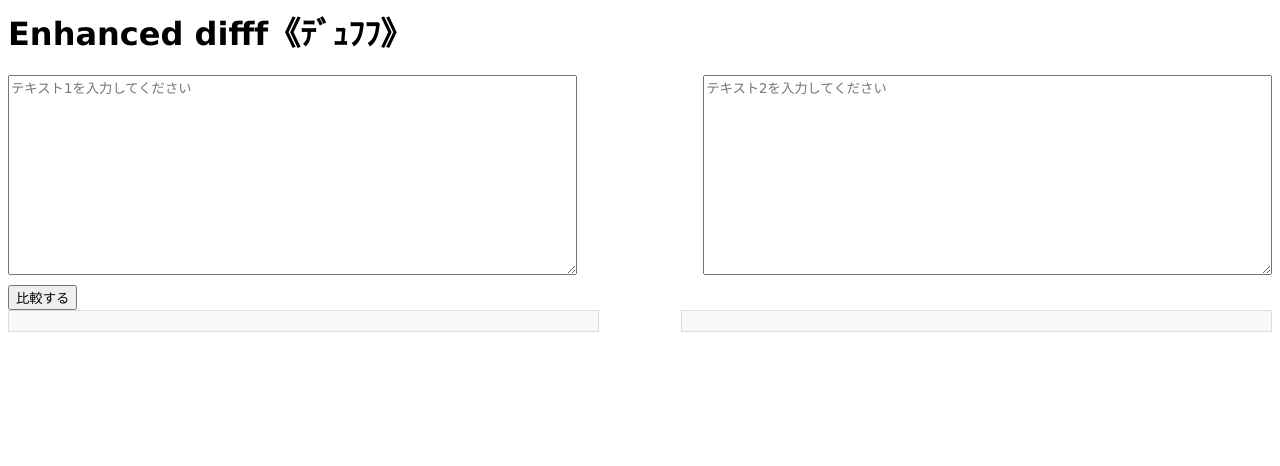
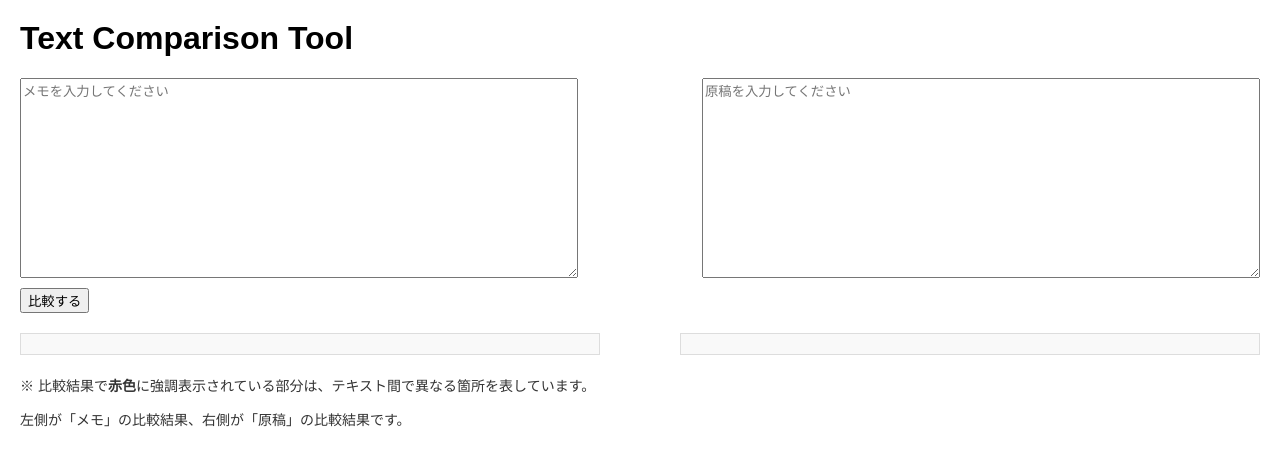
Before and after one commit to yn795/News-compare, a plain HTML site: page index.html in a window 1280 px wide. Both pictures are taken after a click on the button "比較する". Drawn offline with Linux system fonts and the light colour scheme.

Commit message:
Update index.html

```diff
--- a/index.html
+++ b/index.html
@@ -1,98 +1,102 @@
 <!DOCTYPE HTML PUBLIC '-//W3C//DTD HTML 4.01 Transitional//EN'>
-<html lang=ja>
+<html lang="ja">
 
 <head>
     <meta http-equiv='Content-Type' content='text/html; charset=utf-8'>
-<meta http-equiv='Content-Script-Type' content='text/javascript'>
-<meta http-equiv='Content-Style-Type' content='text/css'>
-<meta name='author' content='Yuki Naito'>
-<title>Enhanced difff《ﾃﾞｭﾌﾌ》</title>
+    <meta name='author' content='ChatGPT'>
+    <title>Text Comparison Tool</title>
     <script type='text/javascript'>
-//-->
-    // 差分ハイライトロジック
-    function highlightDifferences(text1, text2) {
-        const words1 = text1.split(/\s+/);
-        const words2 = text2.split(/\s+/);
+        // 文字単位の差分検出ロジック
+        function getCharDifferences(text1, text2) {
+            const len1 = text1.length;
+            const len2 = text2.length;
 
-        let highlighted1 = "";
-        let highlighted2 = "";
+            // 差分の結果を保持
+            let result1 = '';
+            let result2 = '';
 
-        const maxLength = Math.max(words1.length, words2.length);
+            // インデックスを管理
+            let i = 0, j = 0;
 
-        for (let i = 0; i < maxLength; i++) {
-            const word1 = words1[i] || "";
-            const word2 = words2[i] || "";
-
-            if (word1 === word2) {
-                highlighted1 += `${word1} `;
-                highlighted2 += `${word2} `;
-            } else if (word1 && word2) {
-                highlighted1 += `<span class="highlight-diff">${word1}</span> `;
-                highlighted2 += `<span class="highlight-diff">${word2}</span> `;
+            while (i < len1 || j < len2) {
+                if (i < len1 && j < len2 && text1[i] === text2[j]) {
+                    // 一致する場合
+                    result1 += text1[i];
+                    result2 += text2[j];
+                    i++;
+                    j++;
                 } else {
-                highlighted1 += `<span class="highlight-partial">${word1}</span> `;
-                highlighted2 += `<span class="highlight-partial">${word2}</span> `;
+                    if (i < len1) {
+                        // text1にしか存在しない文字を強調
+                        result1 += `<span class="highlight-diff">${text1[i]}</span>`;
+                        i++;
+                    }
+                    if (j < len2) {
+                        // text2にしか存在しない文字を強調
+                        result2 += `<span class="highlight-diff">${text2[j]}</span>`;
+                        j++;
                     }
                 }
-
-        return { highlighted1: highlighted1.trim(), highlighted2: highlighted2.trim() };
+            }
+            return { highlighted1: result1, highlighted2: result2 };
         }
 
-    // 行単位で差分を比較
+        // テキスト比較の実行
         function compareTexts() {
             const text1 = document.getElementById("text1").value.trim();
             const text2 = document.getElementById("text2").value.trim();
 
-        const lines1 = text1.split("\n");
-        const lines2 = text2.split("\n");
+            const { highlighted1, highlighted2 } = getCharDifferences(text1, text2);
 
-        const maxLines = Math.max(lines1.length, lines2.length);
-
-        let result1 = "";
-        let result2 = "";
-
-        for (let i = 0; i < maxLines; i++) {
-            const line1 = lines1[i] || "";
-            const line2 = lines2[i] || "";
-
-            if (line1 === "" && line2 === "") {
-                continue;
+            document.getElementById("output1").innerHTML = highlighted1;
+            document.getElementById("output2").innerHTML = highlighted2;
         }
-
-            const { highlighted1, highlighted2 } = highlightDifferences(line1, line2);
-
-            result1 += `${highlighted1}<br>`;
-            result2 += `${highlighted2}<br>`;
-        }
-
-        document.getElementById("output1").innerHTML = result1.trim();
-        document.getElementById("output2").innerHTML = result2.trim();
-    }
-//-->
     </script>
     <style type='text/css'>
-<!--
-    * { font-family: verdana, arial, helvetica, sans-serif }
-    p, table, textarea, ul { font-size: 10pt }
-    textarea { width: 45%; height: 200px; margin-bottom: 10px; }
-    a  { color: #3366CC }
-    .highlight-diff { color: red; font-weight: bold; }
-    .highlight-partial { color: blue; font-weight: bold; }
-    .output { width: 45%; border: 1px solid #ddd; padding: 10px; background: #f9f9f9; }
--->
+        body {
+            font-family: Arial, sans-serif;
+            margin: 20px;
+        }
+        textarea {
+            width: 45%;
+            height: 200px;
+            margin-bottom: 10px;
+        }
+        .output {
+            width: 45%;
+            padding: 10px;
+            border: 1px solid #ddd;
+            background: #f9f9f9;
+            white-space: pre-wrap;
+            word-wrap: break-word;
+        }
+        .highlight-diff {
+            color: red;
+            font-weight: bold;
+        }
+        .description {
+            margin-top: 20px;
+            font-size: 14px;
+            color: #333;
+        }
     </style>
 </head>
 
 <body>
-    <h1>Enhanced difff《ﾃﾞｭﾌﾌ》</h1>
+    <h1>Text Comparison Tool</h1>
     <div style="display: flex; justify-content: space-between;">
-        <textarea id="text1" placeholder="テキスト1を入力してください"></textarea>
-        <textarea id="text2" placeholder="テキスト2を入力してください"></textarea>
+        <textarea id="text1" placeholder="メモを入力してください"></textarea>
+        <textarea id="text2" placeholder="原稿を入力してください"></textarea>
     </div>
     <button onclick="compareTexts()">比較する</button>
-    <div style="display: flex; justify-content: space-between;">
+    <div style="display: flex; justify-content: space-between; margin-top: 20px;">
         <div id="output1" class="output"></div>
         <div id="output2" class="output"></div>
     </div>
+    <div class="description">
+        <p>※ 比較結果で<strong>赤色</strong>に強調表示されている部分は、テキスト間で異なる箇所を表しています。</p>
+        <p>左側が「メモ」の比較結果、右側が「原稿」の比較結果です。</p>
+    </div>
 </body>
+
 </html>
```
Lines whose indentation alone changed are shown as unchanged.
